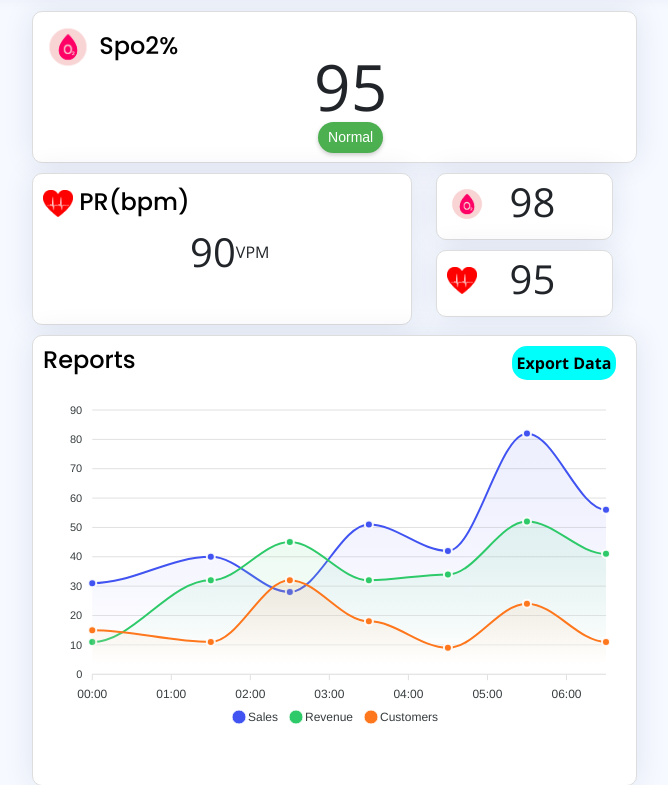
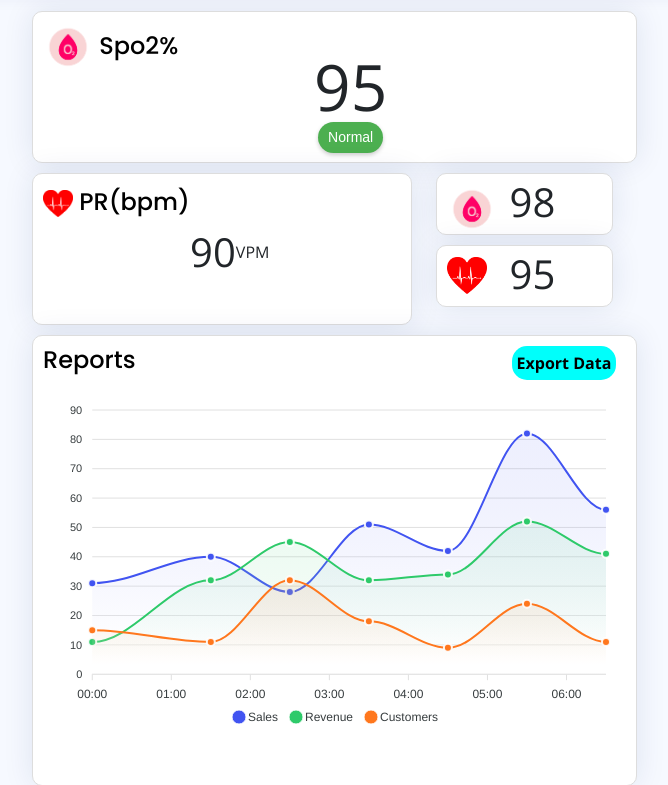
Before and after one commit to Zong-007/oxy_keeper, a PHP site: page / in a window 1280 px wide. Shown: the part 69-854 px from the top of the page, without its empty margins (298-966 px from the left). Run offline with PHP 8.4, Linux system fonts and the light colour scheme; data that the repository does not hold is empty; some libraries are stand-ins or nearby versions.

Commit message:
position

```diff
--- a/assets/css/style.css
+++ b/assets/css/style.css
@@ -252,7 +252,7 @@ h6 {
 }
 
 .card-body1 {
-  padding: 0 20px 5px 20px;
+  padding: 0 20px 0px 20px;
 }
 
 .card-img-overlay {
--- a/index.php
+++ b/index.php
@@ -131,7 +131,7 @@
                         <div class="card-body1">
                             <div class="center card-title-wrapper">
                                 <div class="  card-title ">
-                                    <img src="assets/img/SPO2_logo.png" alt="SPO2 Logo" style="width: 40px; height: auto;">
+                                    <img src="assets/img/SPO2_logo.png" alt="SPO2 Logo" style="width: 50px; height: auto;">
 
                                 </div>
                                 <div class=" center ps-3 card-title-wrapper end">
@@ -147,7 +147,7 @@
                         <div class="card-body1">
                             <div class="  card-title-wrapper">
                                 <div class="card-title ">
-                                    <img src="assets/img/PR_logo.png" alt="SPO2 Logo" style="width: 30px; height: auto;">
+                                    <img src="assets/img/PR_logo.png" alt="SPO2 Logo" style="width: 40px; height: auto;">
 
                                 </div>
                                 <div class=" center ps-3 card-title-wrapper end">
```
